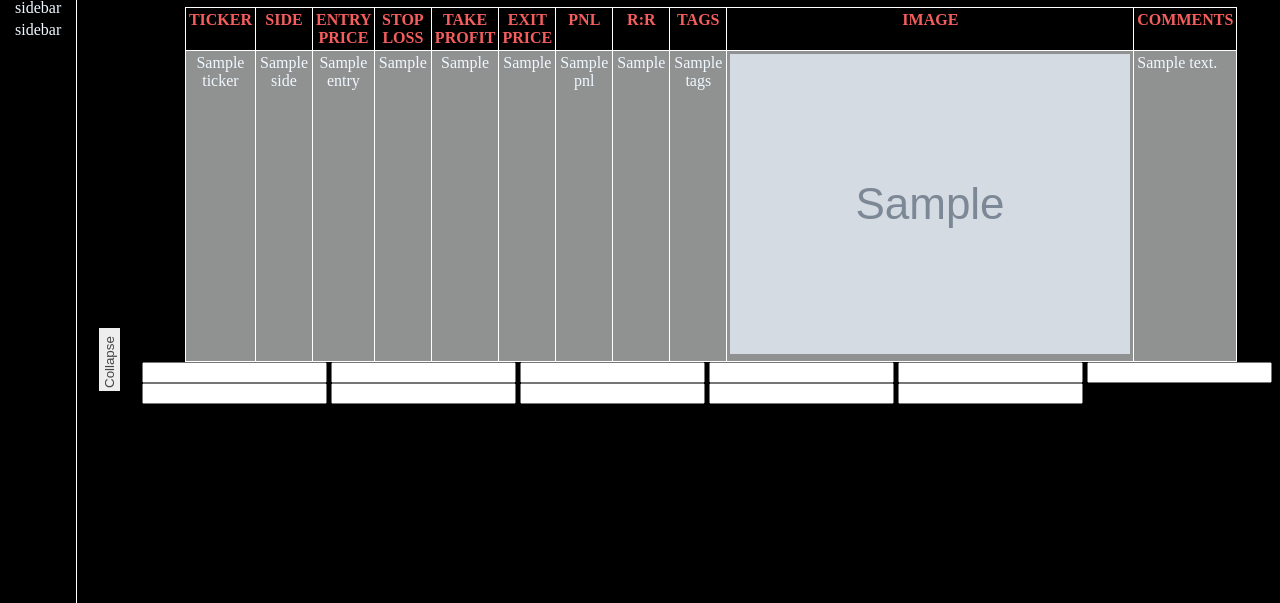
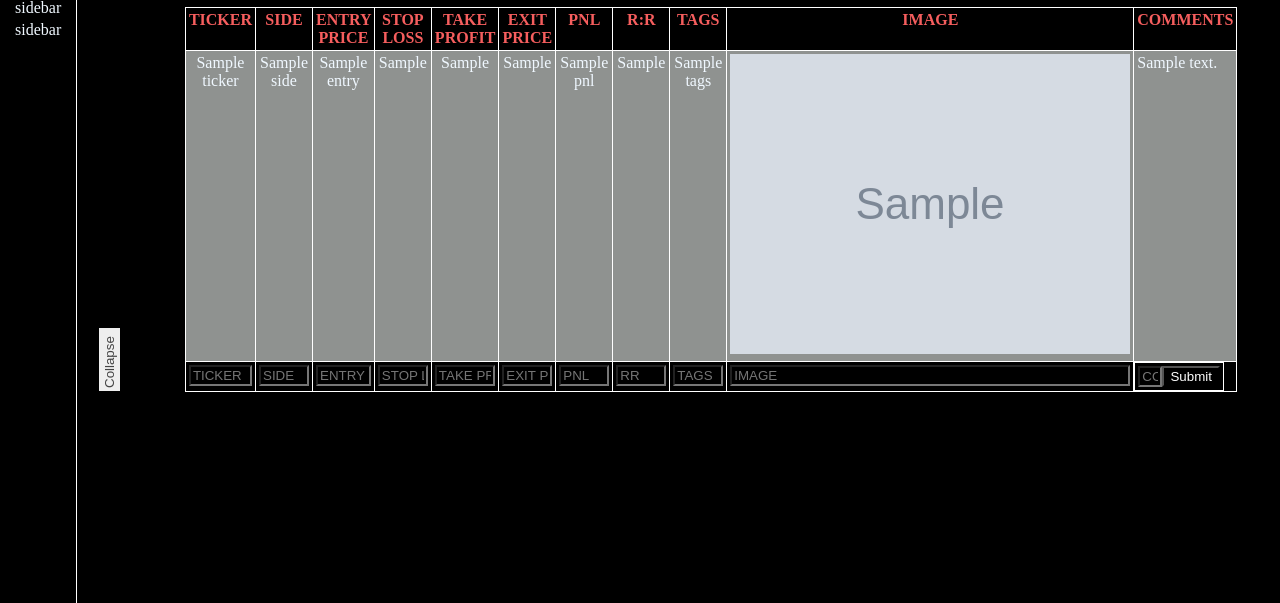
Before and after one commit to Zeal5/Trading-Journal, a Django app: template Journal/trades/templates/base.html in a window 1280 px wide. Shown: the part 79-682 px from the top of the page. Run offline with Django 3.2, Linux system fonts and the light colour scheme; the template is opened without the code that fills it: most values are stand-ins (such as "Sample title", 1, 10 or a date in 2020); grey boxes marked "Sample" are stand-in pictures.

Commit message:
never forget to comment out random test code

```diff
--- a/Journal/trades/static/css/_trades_table.css
+++ b/Journal/trades/static/css/_trades_table.css
@@ -67,10 +67,21 @@ th {
 }
 
 
+/* UPLOAD TRADES */
+#submit_trade {
+    display: flex;
 
-/* UPLOAD TRADES */
+    /* margin: 0%; */
+    /* text-align: right; */
+}
+#submit_trade #submit_button_span {
+    /* float: right; */
 
-/* #uploadtrades-container {
-    display: flex;
-    justify-content: center;
-} */
+}
+
+.table-rows input {
+    width: 100%;
+    box-sizing: border-box;
+    color: white;
+    background-color: black;
+}
--- a/Journal/trades/static/js/_trades_table.js
+++ b/Journal/trades/static/js/_trades_table.js
@@ -12,29 +12,29 @@ function toggle_comments(row) {
 
 
 }
-document.getElementById("tradeForm").addEventListener("submit", function(event) {
-  event.preventDefault(); // Prevent default form submission
+// document.getElementById("tradeForm").addEventListener("submit", function(event) {
+//   event.preventDefault(); // Prevent default form submission
 
-  // Get trade data from input fields
-  var entry = document.querySelector('input[name="entry"]').value;
-  var exit = document.querySelector('input[name="exit"]').value;
-  var dateTime = document.querySelector('input[name="date_time"]').value;
+//   // Get trade data from input fields
+//   var entry = document.querySelector('input[name="entry"]').value;
+//   var exit = document.querySelector('input[name="exit"]').value;
+//   var dateTime = document.querySelector('input[name="date_time"]').value;
 
-  // Create trade object
-  var trade = {
-    entry: entry,
-    exit: exit,
-    date_time: dateTime
-  };
+//   // Create trade object
+//   var trade = {
+//     entry: entry,
+//     exit: exit,
+//     date_time: dateTime
+//   };
 
-  // Send trade data via AJAX
-  axios.post("/home_page/", trade)
-    .then(function(response) {
-      // Handle success response
-      console.log("Trade uploaded successfully");
-    })
-    .catch(function(error) {
-      // Handle error response
-      console.error("Error uploading trade:", error);
-    });
-});
+//   // Send trade data via AJAX
+//   axios.post("/home_page/", trade)
+//     .then(function(response) {
+//       // Handle success response
+//       console.log("Trade uploaded successfully");
+//     })
+//     .catch(function(error) {
+//       // Handle error response
+//       console.error("Error uploading trade:", error);
+//     });
+// });
--- a/Journal/trades/templates/partials/_trades_table.html
+++ b/Journal/trades/templates/partials/_trades_table.html
@@ -5,7 +5,7 @@
 
 <!-- Main Trading entries -->
 <div class="table-container">
-        <table class="styled-table">
+    <table class="styled-table">
         <thead class="entries-table-head">
             <tr>
                 <th>
@@ -47,7 +47,7 @@
         </thead>
 
         <tbody class="entries-table-body">
-        {% for trade in trades %}
+            {% for trade in trades %}
 
             <tr class="table-rows" onclick="toggle_comments(this)">
                 <td>
@@ -91,26 +91,36 @@
             {% endfor %}
 
 
+            <form method="post" action="{% url 'trades' %}" id="tradeForm">
+                {% csrf_token %}
+                <tr class="table-rows">
+                    <td><input type="text" name="s" placeholder="TICKER"></td>
+                    <td><input type="text" name="f" placeholder="SIDE"></td>
+                    <td><input type="text" name="d" placeholder="ENTRY PRICE"></td>
+                    <td><input type="text" name="p" placeholder="STOP LOSS"></td>
+                    <td><input type="text" name="v" placeholder="TAKE PROFIT"></td>
+                    <td><input type="text" name="x" placeholder="EXIT PRICE"></td>
+                    <td><input type="text" name="c" placeholder="PNL"></td>
+                    <td><input type="text" name="s" placeholder="RR"></td>
+                    <td><input type="text" name="a" placeholder="TAGS"></td>
+                    <td><input type="text" name="m" placeholder="IMAGE"></td>
+                    <td id="submit_trade"><input type="text" name="" placeholder="COMMENT">
+                        <input type="submit" value="Submit">
+                        <!-- <span id="submit_button_span">
+                            <button value="submit" type="submit">submit</button>
+                        </span> -->
+                    </td>
+                </tr>
+            </form>
+
+
 
         </tbody>
     </table>
 </div>
+
 <div id="uploadtrades-container">
 
-    <form method="post" id="tradeForm">
-
-        <input type="text" name="" placeholder="">
-        <input type="text" name="" placeholder="">
-        <input type="text" name="" placeholder="">
-        <input type="text" name="" placeholder="">
-        <input type="text" name="" placeholder="">
-        <input type="text" name="" placeholder="">
-        <input type="text" name="" placeholder="">
-        <input type="text" name="" placeholder="">
-        <input type="text" name="" placeholder="">
-        <input type="text" name="" placeholder="">
-        <input type="text" name="" placeholder="">
-    </form>
 
 </div>
 
--- a/Journal/trades/urls.py
+++ b/Journal/trades/urls.py
@@ -4,5 +4,5 @@ from django.conf import settings
 from django.conf.urls.static import static
 
 urlpatterns = [
-    path('',views.home_page)
+    path('',views.home_page, name="trades")
 ]
```
Also changed, not shown: Journal/trades/views.py (+9 -0 lines).
